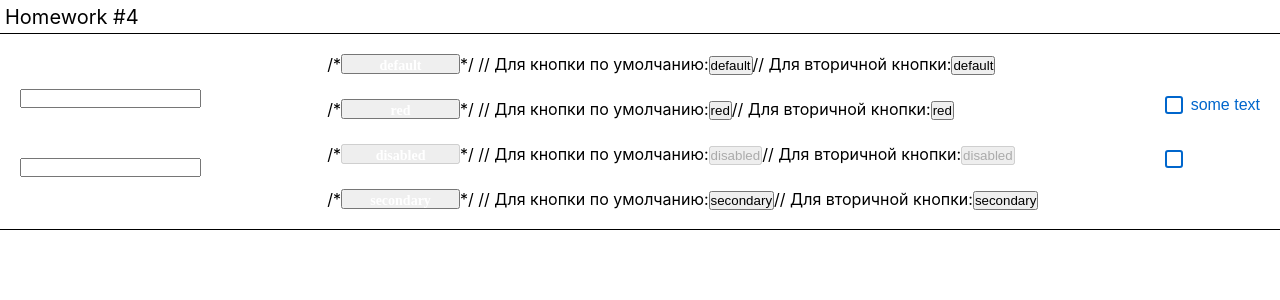
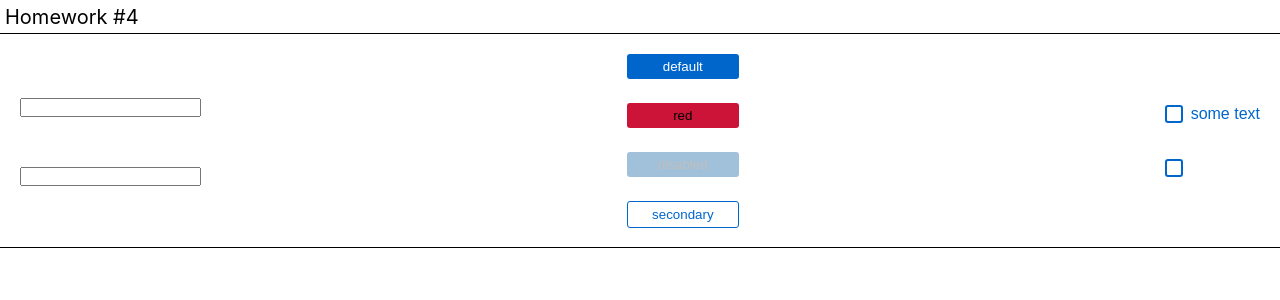
Before and after one commit to anelbulatova/homework, a React (Create React App) app: page / in a window 1280 px wide. Shown: the top 300 px of the page. Built offline with nearby package versions, Linux system fonts and the light colour scheme.

Commit message:
'hw4 is done final version'

```diff
--- a/src/s2-homeworks/hw04/Stand.module.css
+++ b/src/s2-homeworks/hw04/Stand.module.css
@@ -14,6 +14,7 @@
     display: flex;
     flex-direction: column;
     gap: 24px;
+
 }
 
 .checkboxes {
--- a/src/s2-homeworks/hw04/common/c2-SuperButton/SuperButton.module.css
+++ b/src/s2-homeworks/hw04/common/c2-SuperButton/SuperButton.module.css
@@ -1,60 +1,62 @@
 .button {
-    width: 119px;
-    height: 20px;
-
-    font-family: 'Montserrat';
-    font-style: normal;
-    font-weight: 600;
-    font-size: 14px;
-    line-height: 20px;
-    color: #FFFFFF;
-    flex: none;
-    order: 0;
-    flex-grow: 0;
+    display: flex;
+    justify-content: center;
+    align-items: center;
+    border-radius: 3px;
+    padding: 5px 24px;
+    border: none;
+    width: 100%;
 }
 
 .disabled {
+    opacity: 0.5;
+    pointer-events: none;
 }
 
 .secondary {
+    color: #0066CC;
+    border: 1px solid #0066CC;
+    background-color: #FFFFFF;
 }
 
+
 .default {
+    color: #FFFFFF;
+    background: #0066CC;
 }
 
 .red {
+    background: #CC1439;
 }
 
 .default:hover {
+    opacity: 0.8;
 }
 
 .red:hover {
+    opacity: 0.8;
 }
 
 .secondary:hover {
+    opacity: 0.8;
 }
 
 
 .default:active {
-    width: 80px;
-    height: 30px;
-    border-radius: 15px;
-    border: none;
-    margin-left: 44px;
-    background-color: #0066CC;
-    font-family: 'Montserrat', sans-serif;
-    font-style: normal;
-    font-weight: 600;
-    font-size: 14px;
-    line-height: 20px;
     color: #FFFFFF;
 }
 
 .secondary:active {
+    background-color: dodgerblue;
+    color: #0059b3;
 }
 
 .red:active {
+    background-color: darkred;
+    color: #FFFFFF;
 }
 
 .button:disabled {
+    color: grey;
+    background-color: steelblue ;
 }
--- a/src/s2-homeworks/hw04/common/c2-SuperButton/SuperButton.tsx
+++ b/src/s2-homeworks/hw04/common/c2-SuperButton/SuperButton.tsx
@@ -17,9 +17,11 @@ const SuperButton: React.FC<SuperButtonPropsType> = (
         ...restProps // все остальные пропсы попадут в объект restProps, там же будет children
     }
 ) => {
-    const finalClassName = s.button +
-        (disabled ? ` ${s.disabled}` : '') +
-        (xType === 'red' && !disabled ? ` ${s.red}` : '') +
+    const finalClassName = s.button + " " +
+        (disabled ? ` ${s.disabled}` : '') + " " +
+        (!xType ? s.default : '') + "" +
+        (xType === 'red' ? s.red : '') + "" +
+        (xType === 'secondary' ? s.secondary : '') + "" +
         (className ? ` ${className}` : '');
 
         // + (disabled
@@ -30,21 +32,12 @@ const SuperButton: React.FC<SuperButtonPropsType> = (
     // задачка на смешивание классов
 
     return (
-        <>
-        /*<button
+        <button
             disabled={disabled}
             className={finalClassName}
             {...restProps} // отдаём кнопке остальные пропсы если они есть (children там внутри)
-        />*/
-        // Для кнопки по умолчанию:
-        <button className={`button default${className ? ` ${className}` : ''}`}
-                disabled={disabled} {...restProps}/>
-
-// Для вторичной кнопки:
-    <button className={`button secondary${className ? ` ${className}` : ''}`}
-            disabled={disabled} {...restProps}/>
-    </>
+        />
     )
 }
-//lfd
+
 export default SuperButton
```
